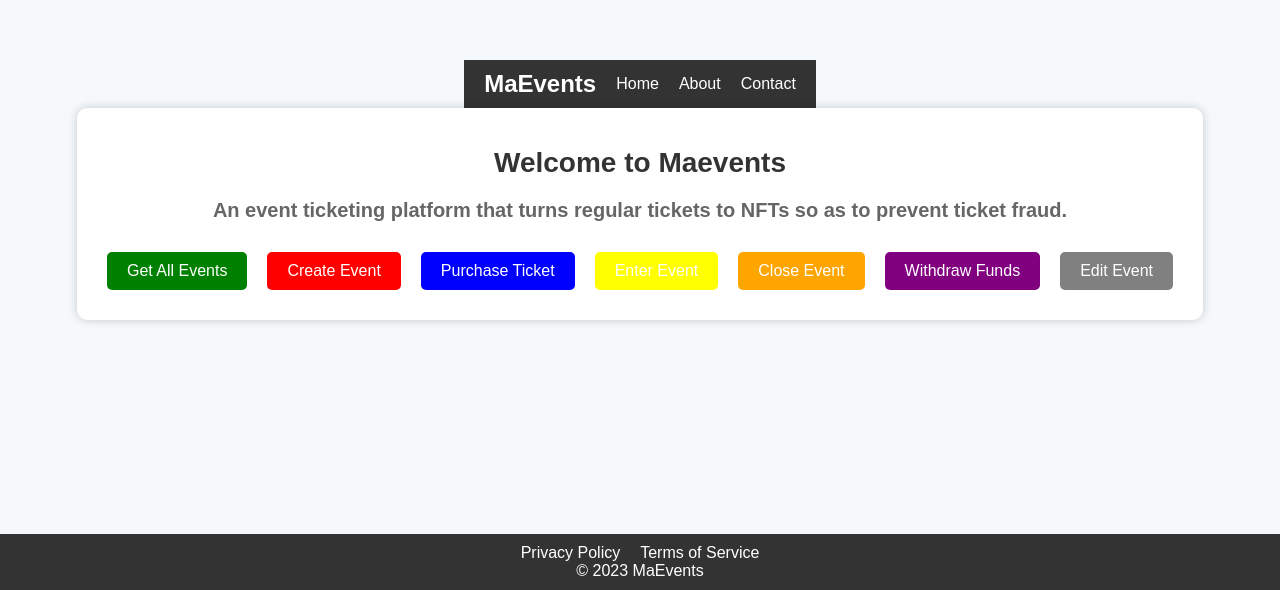
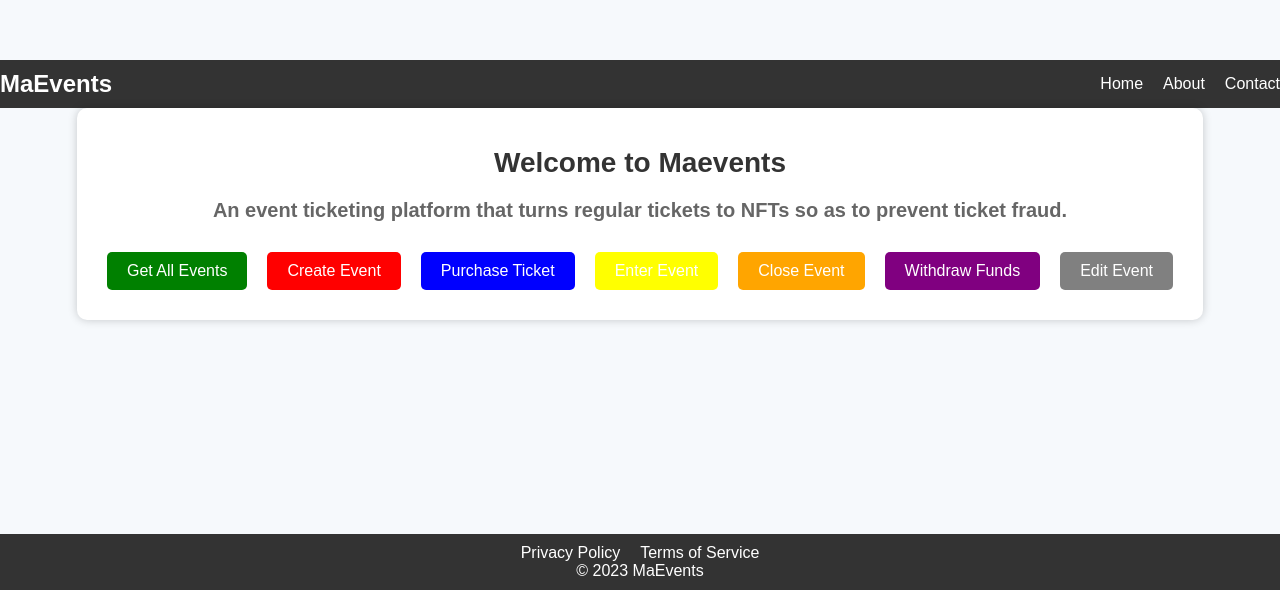
Before and after one commit to MaEvent/Maevents, a React (Create React App) app: page / in a window 1280 px wide. Shown: the part 210-800 px from the top of the page. Built offline with nearby package versions, Linux system fonts and the light colour scheme.

Commit message:
few more changes

```diff
--- a/src/components/Header/Navbar.css
+++ b/src/components/Header/Navbar.css
@@ -6,6 +6,8 @@
     justify-content: space-between;
     align-items: center;
     padding: 10px 20px;
+    width: 100%;
+    top: 0;
   }
 
   /* Navbar title */
```
